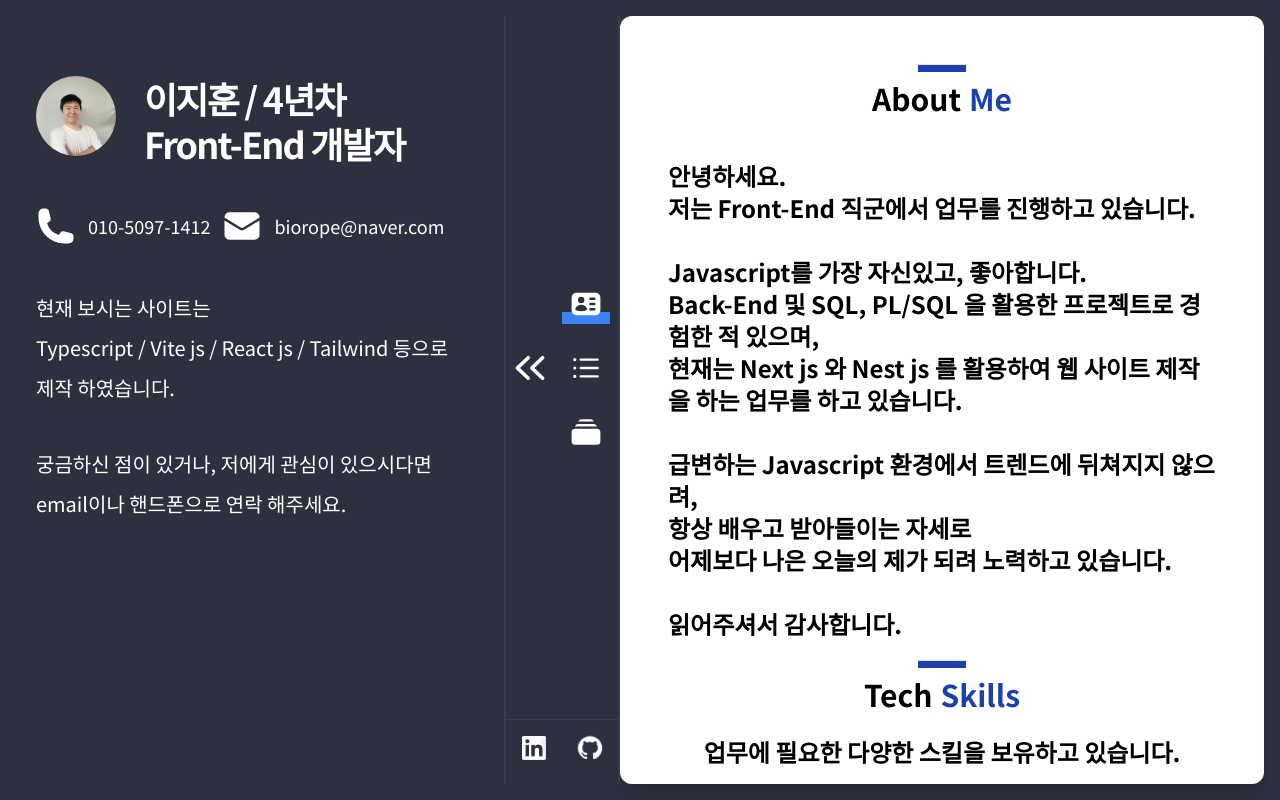
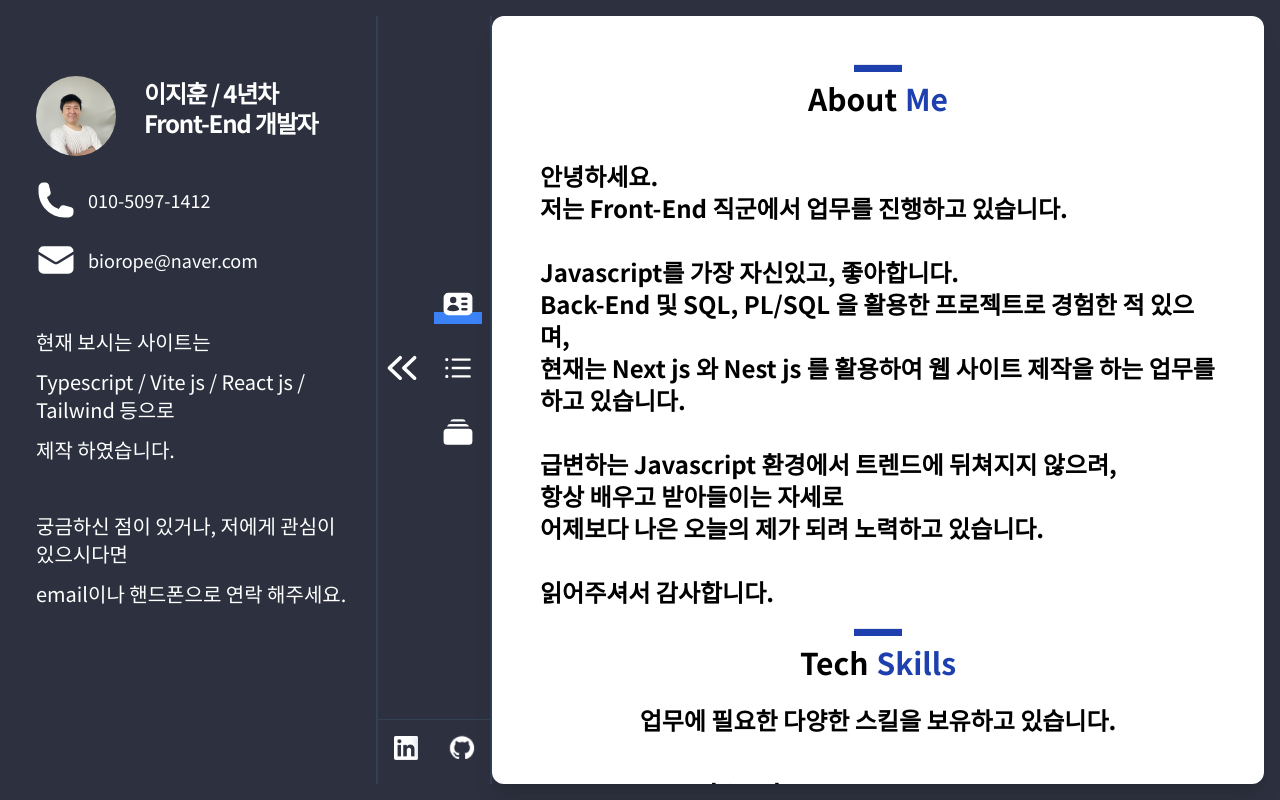
Before and after one commit to J-Huni/portfolio, a React (Vite) app: page / in a window 1280 px wide. Built offline with nearby package versions, Linux system fonts and the light colour scheme; the HTML template or start-up script is replaced by a standard one.

Commit message:
fix: fix intro size

```diff
--- a/src/layout/Intro.tsx
+++ b/src/layout/Intro.tsx
@@ -12,17 +12,17 @@ const Intro = () => {
   )
 
   return (
-    <div className='flex justify-start flex-col gap-4 max-w-md w-full pt-10 m-5'>
+    <div className='flex justify-start flex-col gap-4 max-w-xs w-full pt-10 m-5'>
       <div className='flex gap-2'>
         <Avatar img='/assets/imgs/avatar.jpg' />
         <div className='flex flex-col gap-2 justify-center'>
-          <p className='text-4xl text-white font-bold tracking-[-0.05em] mb-4 leading-tight'>
+          <p className='text-2xl text-white font-bold tracking-[-0.05em] mb-4 leading-tight'>
             이지훈 / {yearly}년차 <br />
             Front-End 개발자
           </p>
         </div>
       </div>
-      <div className='flex justify-start gap-3'>
+      <div className='flex flex-col justify-start gap-3'>
         <Contact icon={<PhoneIcon className='w-10 h-10' />} text='010-5097-1412' />
         <Contact icon={<EnvelopeIcon className='w-10 h-10' />} text='biorope@naver.com' />
       </div>
```
